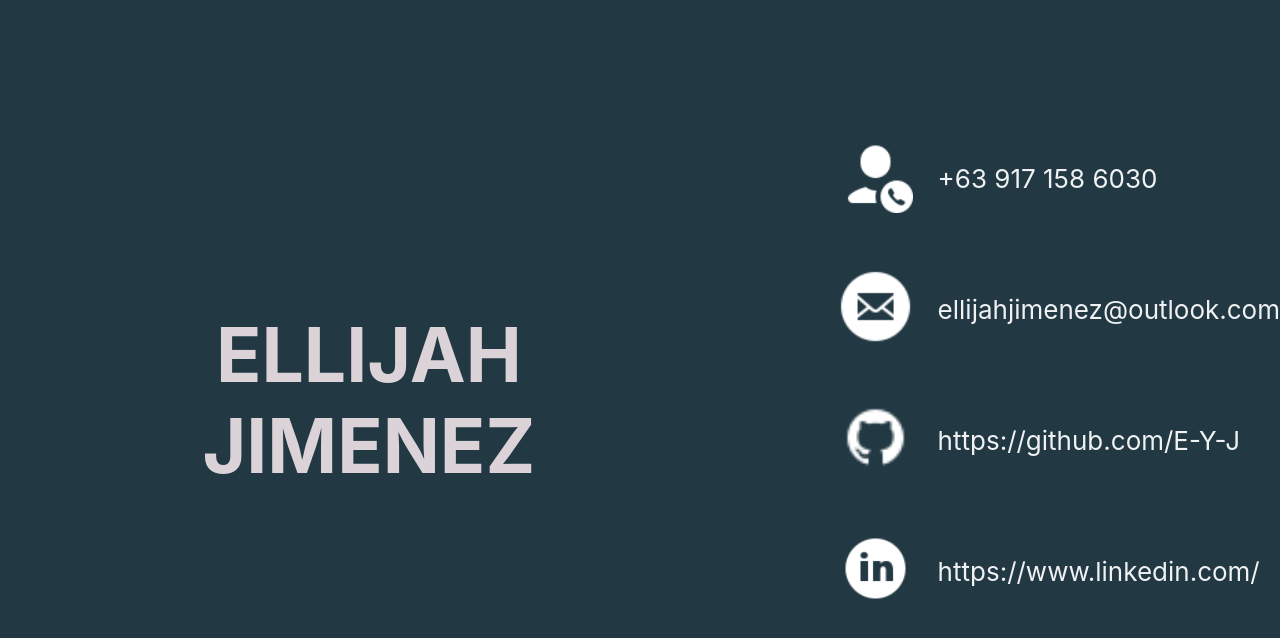
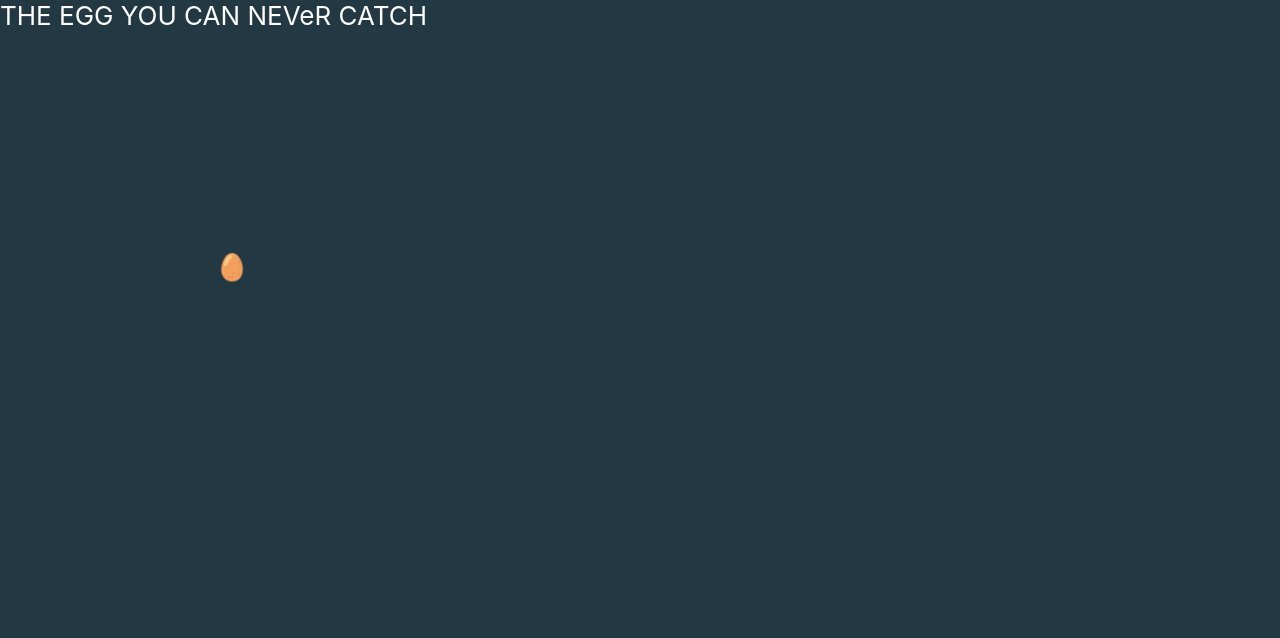
Before and after one commit to E-Y-J/eyojwebsite, a React (Create React App) app: page /easteregg in a window 1280 px wide. Shown: the top 638 px of the page. Built offline with nearby package versions, Linux system fonts and the light colour scheme.

Commit message:
updates
removed tt
added easteregg

```diff
--- a/src/App.js
+++ b/src/App.js
@@ -2,7 +2,7 @@ import '../src/stylesheets/App.css';
 import { BrowserRouter as Router, Route, Routes } from 'react-router-dom';
 
 import MainPage from './components/MainPage';
-import ImpossibleTTT from './components/ImpossibleTTT';
+import EasterEgg from './components/EasterEgg';
 
 function App() {
   return (
@@ -10,7 +10,7 @@ function App() {
       <div className="App">
         <Routes>
           <Route path="/*" element={<MainPage />} />
-          <Route path="/impossiblettt" element={<ImpossibleTTT />} />
+          <Route path="/easteregg" element={<EasterEgg />} />
         </Routes>
       </div>
     </Router>
--- /dev/null
+++ b/src/components/EasterEgg.js
@@ -0,0 +1,74 @@
+import '../stylesheets/EasterEgg.css';
+
+import React, { Component } from 'react';
+
+class EasterEgg extends Component {
+
+    constructor(props){
+        super(props);
+        this.state = {
+            elementStyle: {
+                top: "200px",
+                left: "200px"
+            }
+        }
+    }
+
+    _onMouseMove(e) {
+        if(e.target.className === "egg"){
+            if(window.innerHeight <= parseInt(this.state.elementStyle.top.replace('px', ''))+100){
+                this.setState({
+                    elementStyle:{
+                        top: "2px",
+                        left: this.state.elementStyle.left
+                    }
+                })
+            }else if(parseInt(this.state.elementStyle.top.replace('px', '')) <= 0){
+                this.setState({
+                    elementStyle:{
+                        top: (window.innerHeight-122).toString() + "px",
+                        left: this.state.elementStyle.left
+                    }
+                })
+            }else if(window.innerWidth <= parseInt(this.state.elementStyle.left.replace('px', ''))+100){
+                this.setState({
+                    elementStyle:{
+                        top: this.state.elementStyle.top,
+                        left:  "2px"
+                    }
+                })
+            }else if(parseInt(this.state.elementStyle.left.replace('px', '')) <= 0){
+                this.setState({
+                    elementStyle:{
+                        top: this.state.elementStyle.top,
+                        left: (window.innerWidth-122).toString() + "px"
+                    }
+                })
+            } else {
+                let newTop = (parseInt(this.state.elementStyle.top.replace('px', '')) + e.movementY).toString() + 'px'
+                let newLeft = (parseInt(this.state.elementStyle.left.replace('px', '')) + e.movementX).toString() + 'px'
+                this.setState({
+                    elementStyle:{
+                        top: newTop,
+                        left: newLeft
+                    }
+                })
+            }
+        }
+    }
+
+    eggClick = e =>{
+        window.alert("cheating ehhhh using the mobile ehhhhh")
+    }
+
+    render() {
+        return (
+            <div className="mainContainer" onMouseMove={this._onMouseMove.bind(this)}>
+                THE EGG YOU CAN NEVeR CATCH
+                <p className='egg' style={this.state.elementStyle} onClick={this.eggClick}>🥚</p>
+            </div>
+        );
+    }
+}
+
+export default EasterEgg
--- a/src/components/ImpossibleTTT.js
+++ /dev/null
@@ -1,97 +0,0 @@
-import React, { Component } from 'react';
-import '../stylesheets/TTT.css';
-
-class ImpossibleTTT extends Component {
-
-    constructor(){
-        super();
-        this.state = {
-            NE: '',
-            N: '',
-            NW: '',
-            E: '',
-            M: '',
-            W: '',
-            SE: '',
-            S: '',
-            SW: '',
-
-            turn: 1,
-            count: 0
-          }
-    }
-
-    //start region: algorithm
-    componentDidUpdate(){
-        if(this.state.turn === 2){
-            if(this.state.count === 1){
-                if(this.state.NE === 'X' || this.state.NW === 'X' || this.state.SE === 'X' || this.state.SW === 'X'){
-                    this.setState({ //
-                        M : 'O',
-                        turn: 1,
-                        count: 2
-                    })
-                }
-            } else {
-                //add
-                this.setState({
-                        turn: 1
-                    })
-            }
-        }
-    }
-
-    clickDiv = e => {
-        let newCount = this.state.count +1;
-        if(this.state.turn === 1){
-            e.target.innerHTML = 'X'
-            this.setState({ //make function for setstate separate
-                [e.target.id] : 'X',
-                turn: 2,
-                count: newCount
-            })
-        } else {
-            console.log("nada")
-        }
-    }
-    //end region: algorithm
-
-    //html
-    render() {
-        return (
-            <div className='tttContainer'>
-                <div className='square up left'>
-                    <textarea readOnly onClick={this.clickDiv} value={this.state.NW} id="NW"></textarea>
-                </div>
-                <div className='square up'>
-                    <textarea readOnly onClick={this.clickDiv} value={this.state.N} id="N"></textarea>
-                </div>
-                <div className='square up right'>
-                    <textarea readOnly onClick={this.clickDiv} value={this.state.NE} id="NE"></textarea>
-                </div>
-
-                <div className='square left'>
-                    <textarea readOnly onClick={this.clickDiv} value={this.state.W} id="W"></textarea>
-                </div>
-                <div className='square'>
-                    <textarea readOnly onClick={this.clickDiv} value={this.state.M} id="M"></textarea>
-                </div>
-                <div className='square right'>
-                    <textarea readOnly onClick={this.clickDiv} value={this.state.E} id="E"></textarea>
-                </div>
-
-                <div className='square down left'>
-                    <textarea readOnly onClick={this.clickDiv} value={this.state.SW} id="SW"></textarea>
-                </div>
-                <div className='square down'>
-                    <textarea readOnly onClick={this.clickDiv} value={this.state.S} id="S"></textarea>
-                </div>
-                <div className='square down right'>
-                    <textarea readOnly onClick={this.clickDiv} value={this.state.SE} id="SE"></textarea>
-                </div>
-            </div>
-        );
-    }
-}
-
-export default ImpossibleTTT
--- /dev/null
+++ b/src/stylesheets/EasterEgg.css
@@ -0,0 +1,16 @@
+.mainContainer{
+    height: 100%;
+    width: 100%;
+    color: white;
+}
+
+.egg{
+    position: absolute;
+    display: flex;
+    top: 80px;
+    left: 200px;
+    height: 10%;
+    width: 5%;
+    align-items: center;
+    justify-content: center;
+}
--- a/src/stylesheets/TTT.css
+++ /dev/null
@@ -1,64 +0,0 @@
-.tttContainer{
-    position: absolute;
-    top: 50%;
-    left: 50%;
-    display: flex;
-    flex-wrap: wrap;
-}
-
-@media (max-width: 540px), (max-height: 630px){
-    .tttContainer {
-        width: 300px;
-        height: 300px;
-        margin-left: -150px;
-        margin-top: -205px;
-    }
-}
-@media (min-width: 541px) and (min-height: 631px){
-    .tttContainer {
-        width: 450px;
-        height: 450px;
-        margin-left: -225px;
-        margin-top: -280px;
-    }
-}
-
-.square{
-    height: 30%;
-    width: 30%;
-    display: flex;
-    align-items: center;
-    justify-content: center;
-}
-
-.middle{
-    border: 5px solid white;
-}
-
-.left{
-    border-right: 5px solid white;
-}
-
-.right{
-    border-left: 5px solid white;
-}
-
-.up{
-    border-bottom: 5px solid white;
-}
-
-.down{
-    border-top: 5px solid white;
-}
-
-textarea{
-    width: 100%;
-    color: #FFF;
-    text-align: center;
-    font-size:50px;
-    outline: none;
-    background: transparent;
-    border: 0 none;
-    resize: none;
-    cursor: pointer;
-}
```
